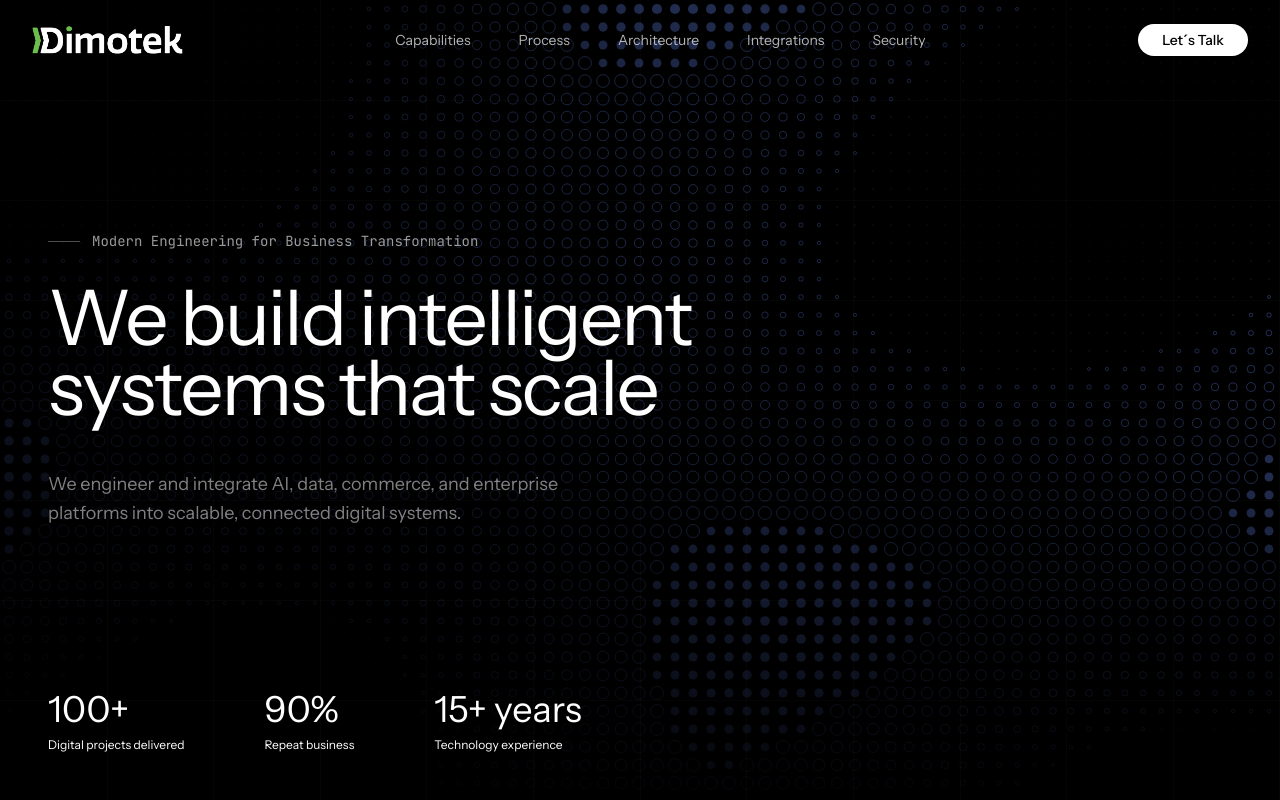
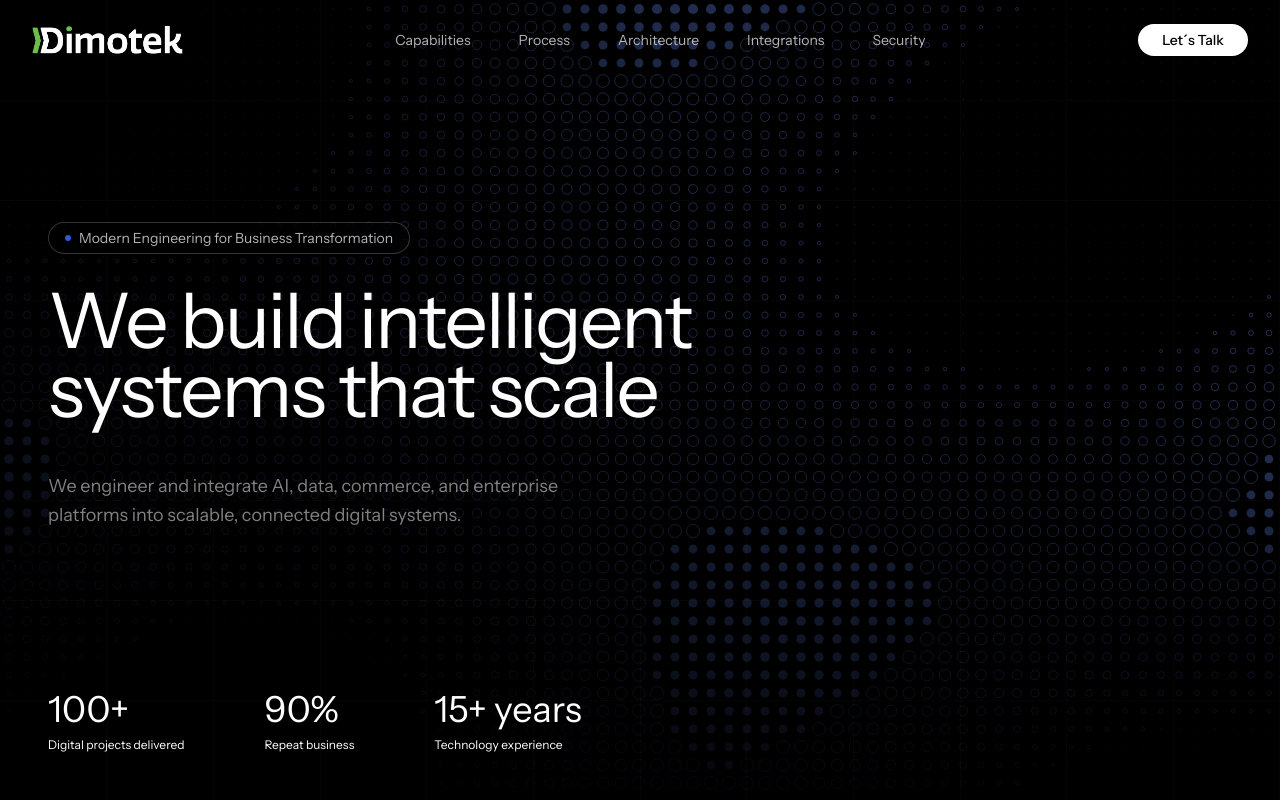
Before and after one commit to remball79/compute-the-platform-to-build, a Next.js app: page / in a window 1280 px wide. Shown: the top 800 px of the page. Built offline with nearby package versions, Linux system fonts and the light colour scheme.

Commit message:
Style hero eyebrow as branded pill
Co-Authored-By: OpenAI Codex <noreply@openai.com>

```diff
--- a/components/landing/hero-section.tsx
+++ b/components/landing/hero-section.tsx
@@ -246,11 +246,10 @@ export function HeroSection() {
             isVisible ? "opacity-100 translate-y-0" : "opacity-0 translate-y-4"
           }`}
         >
-          <span className="inline-flex items-center justify-center sm:justify-start gap-3 text-sm font-mono text-white/60">
-            <span className="hidden sm:block w-8 h-px bg-white/30" />
+          <span className="inline-flex max-w-full items-center justify-center gap-2 rounded-full border border-white/20 bg-black/20 px-3 py-2 text-[10px] leading-none text-white/70 backdrop-blur-sm sm:px-4 sm:text-sm">
+            <span aria-hidden="true" className="h-1.5 w-1.5 shrink-0 rounded-full bg-[#3157D5]" />
             Modern Engineering for Business Transformation
           </span>
-          <span className="sm:hidden block w-12 h-px bg-white/30 mx-auto mt-4" />
         </div>
 
         {/* Main headline */}
```
